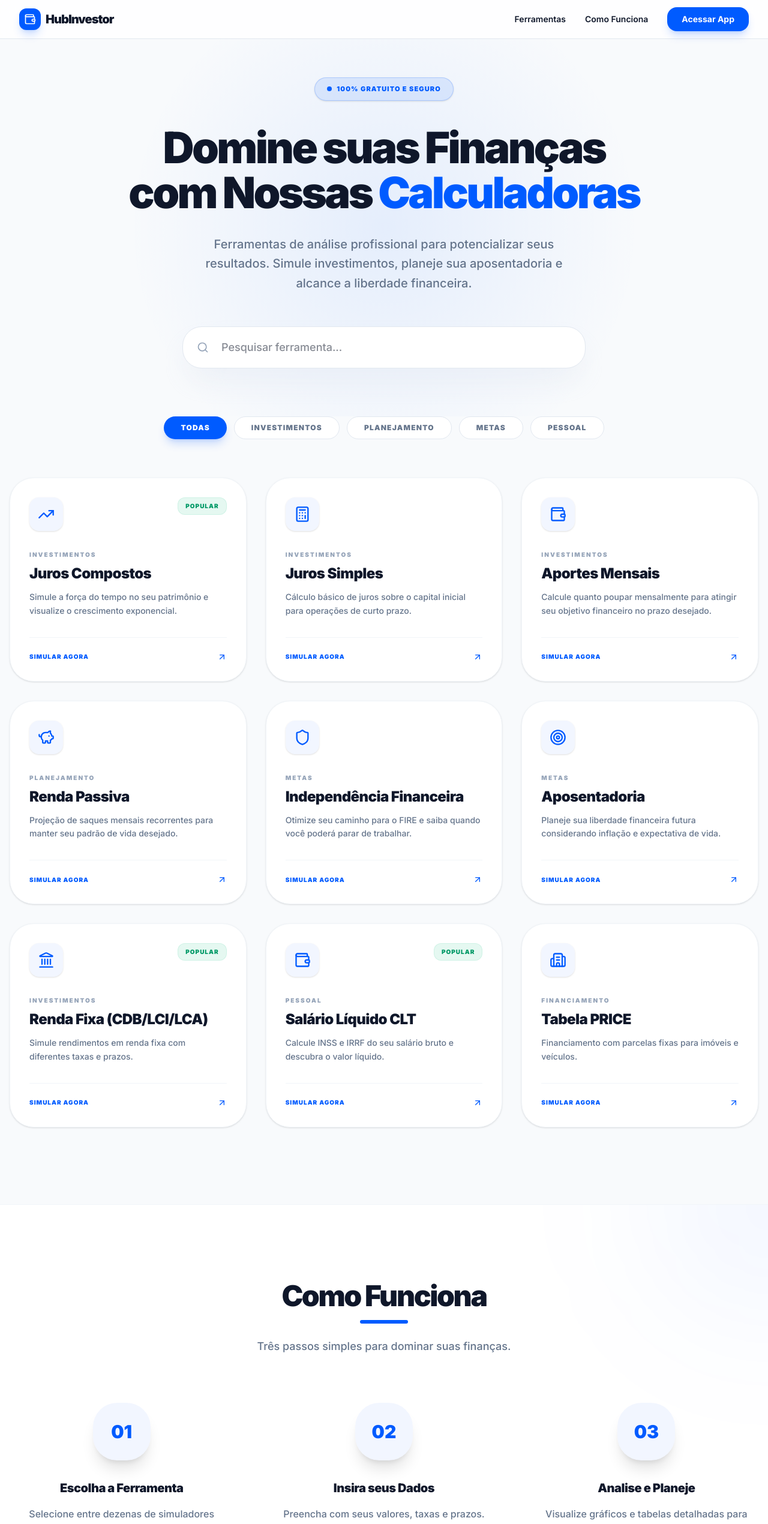
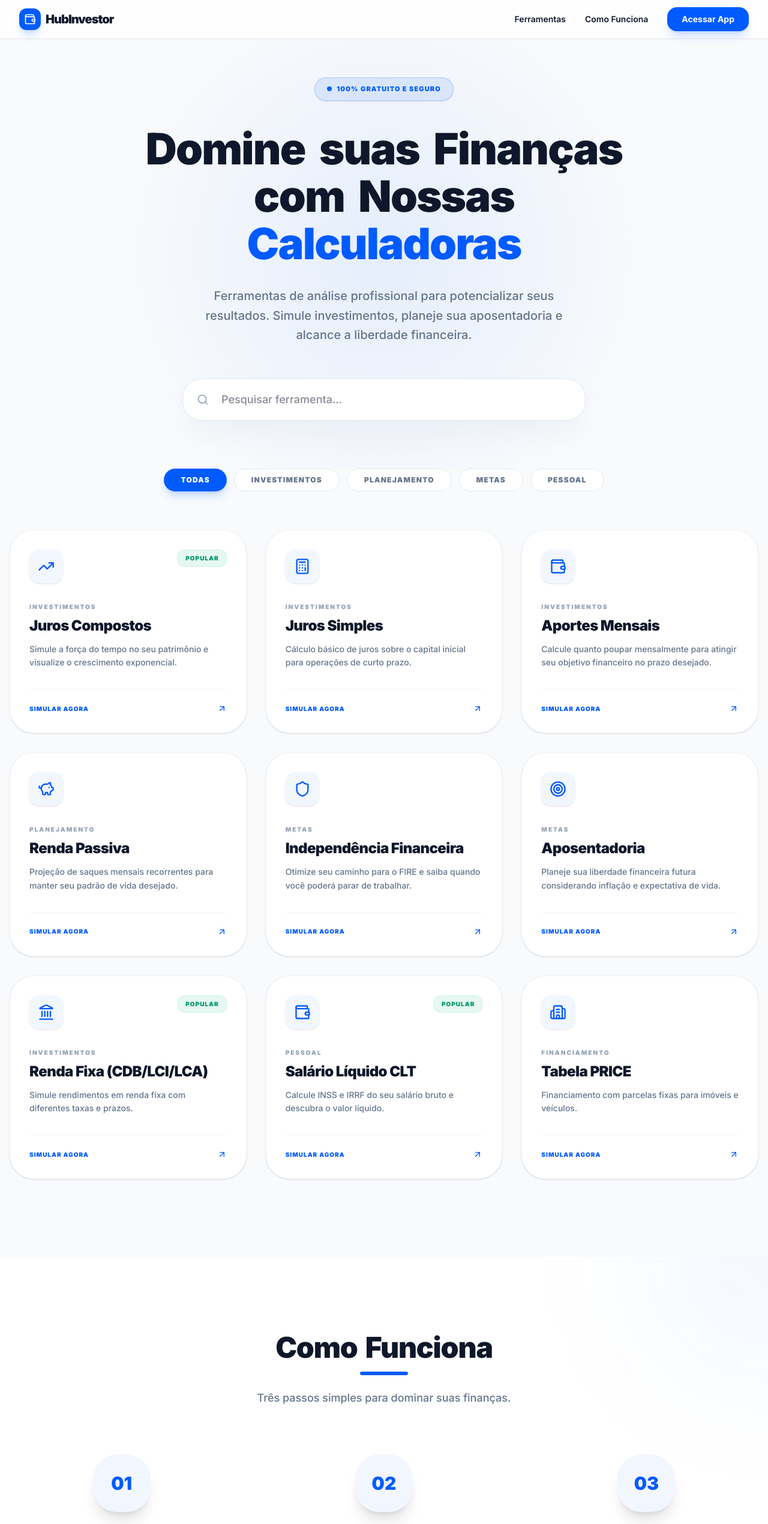
Before and after one commit to EuAleCorrea/App-Hubinvestor, a Next.js app: page /lp in a window 1280 px wide. Shown: the top 2540 px of the page at 60% size. Built offline with nearby package versions, Linux system fonts and the light colour scheme.

Commit message:
style: ajuste de tipografia (espaçamento) e correção de link de redirecionamento na LP

```diff
--- a/src/app/lp/page.tsx
+++ b/src/app/lp/page.tsx
@@ -109,7 +109,7 @@ export default function LandingPage() {
                         <div className="hidden md:flex items-center space-x-8">
                             <a href="#ferramentas" className="text-sm font-semibold hover:text-primary transition-colors">Ferramentas</a>
                             <a href="#como-funciona" className="text-sm font-semibold hover:text-primary transition-colors">Como Funciona</a>
-                            <Link href="/calculadoras" className="bg-primary hover:bg-primary/90 text-white px-6 py-2.5 rounded-2xl font-bold text-sm transition-all transform hover:scale-105 shadow-lg shadow-primary/20">
+                            <Link href="/" className="bg-primary hover:bg-primary/90 text-white px-6 py-2.5 rounded-2xl font-bold text-sm transition-all transform hover:scale-105 shadow-lg shadow-primary/20">
                                 Acessar App
                             </Link>
                         </div>
@@ -128,7 +128,7 @@ export default function LandingPage() {
                     <div className="md:hidden bg-white dark:bg-slate-900 border-t border-slate-200 dark:border-slate-800 p-4 space-y-4">
                         <a href="#ferramentas" className="block text-sm font-semibold hover:text-primary">Ferramentas</a>
                         <a href="#como-funciona" className="block text-sm font-semibold hover:text-primary">Como Funciona</a>
-                        <Link href="/calculadoras" className="block bg-primary text-white text-center px-6 py-3 rounded-2xl font-bold text-sm">
+                        <Link href="/" className="block bg-primary text-white text-center px-6 py-3 rounded-2xl font-bold text-sm">
                             Acessar App
                         </Link>
                     </div>
@@ -145,7 +145,7 @@ export default function LandingPage() {
                         100% Gratuito e Seguro
                     </div>
 
-                    <h1 className="text-5xl md:text-7xl font-black mb-8 tracking-tighter text-slate-900 dark:text-white leading-[1.05]">
+                    <h1 className="text-5xl md:text-7xl font-black mb-8 tracking-tight text-slate-900 dark:text-white leading-[1.1] [word-spacing:0.15em]">
                         Domine suas Finanças<br />com Nossas
                         <span className="text-primary block md:inline"> Calculadoras</span>
                     </h1>
@@ -230,7 +230,7 @@ export default function LandingPage() {
 
                 <div className="max-w-7xl mx-auto px-4 relative z-10">
                     <div className="text-center mb-20">
-                        <h2 className="text-4xl md:text-5xl font-black mb-4 tracking-tighter text-slate-900 dark:text-white">Como Funciona</h2>
+                        <h2 className="text-4xl md:text-5xl font-black mb-4 tracking-tight text-slate-900 dark:text-white [word-spacing:0.1em]">Como Funciona</h2>
                         <div className="w-20 h-1.5 bg-primary rounded-full mx-auto mb-6"></div>
                         <p className="text-slate-500 dark:text-slate-400 font-medium text-lg">Três passos simples para dominar suas finanças.</p>
                     </div>
@@ -256,13 +256,13 @@ export default function LandingPage() {
             {/* CTA Final */}
             <section className="py-32 px-4">
                 <div className="max-w-4xl mx-auto text-center">
-                    <h2 className="text-4xl md:text-5xl font-black mb-6 tracking-tighter text-slate-900 dark:text-white">
+                    <h2 className="text-4xl md:text-5xl font-black mb-6 tracking-tight text-slate-900 dark:text-white [word-spacing:0.1em]">
                         Pronto para começar?
                     </h2>
                     <p className="text-xl text-slate-500 dark:text-slate-400 mb-10 font-medium">
                         Acesse gratuitamente todas as nossas ferramentas e domine suas finanças hoje.
                     </p>
-                    <Link href="/calculadoras" className="inline-flex items-center gap-3 bg-primary hover:bg-primary/90 text-white px-10 py-5 rounded-2xl font-black text-sm uppercase tracking-widest transition-all transform hover:scale-105 shadow-2xl shadow-primary/30">
+                    <Link href="/" className="inline-flex items-center gap-3 bg-primary hover:bg-primary/90 text-white px-10 py-5 rounded-2xl font-black text-sm uppercase tracking-widest transition-all transform hover:scale-105 shadow-2xl shadow-primary/30">
                         Acessar Calculadoras
                         <ArrowUpRight className="w-5 h-5" />
                     </Link>
```
